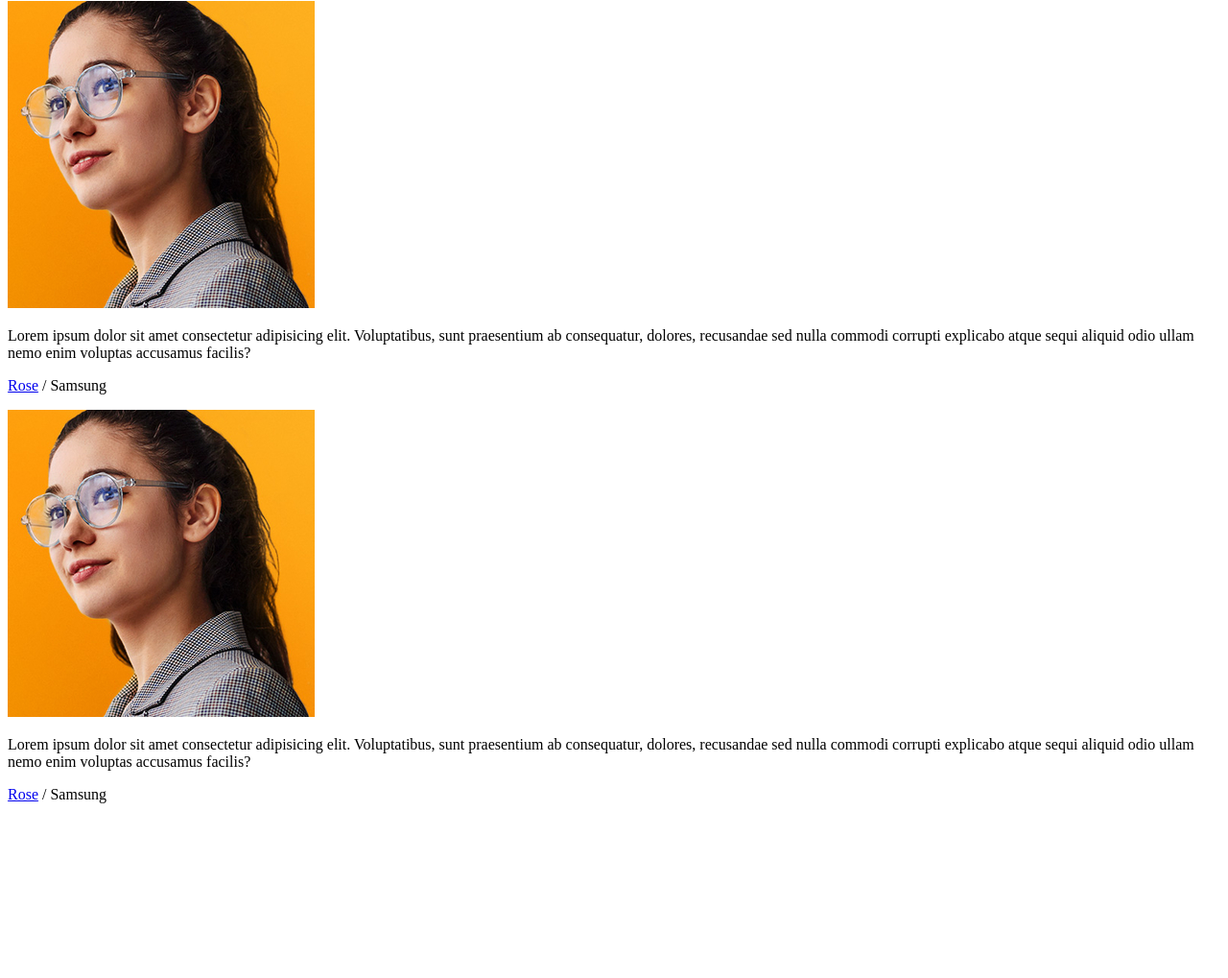
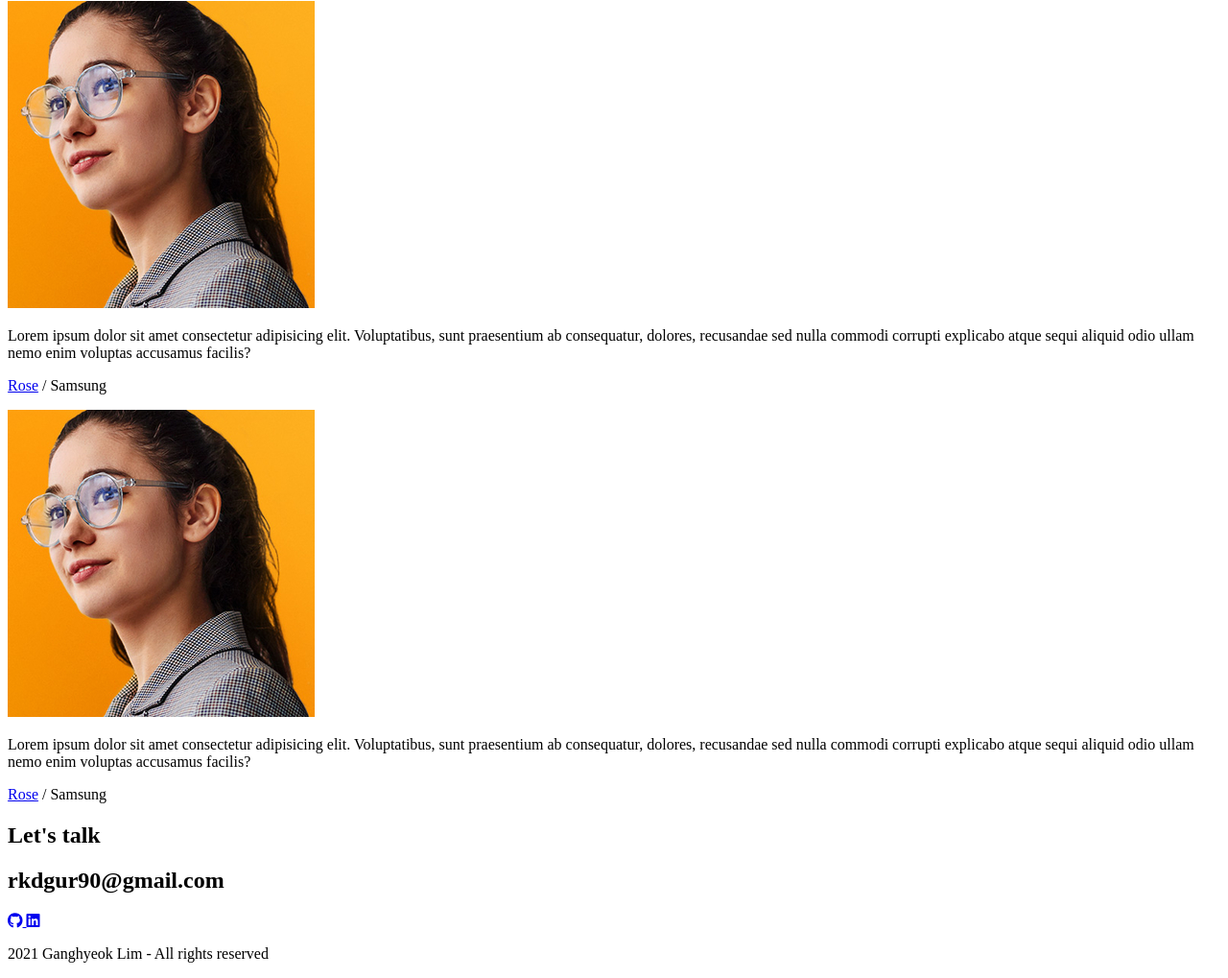
Before and after one commit to Ganghyeok/Ellie-Clone-coding-Portfolio-Website, a plain HTML site: page index.html in a window 1280 px wide. Shown: the part 4338-5357 px from the top of the page at 96% size. Before the commit the page ends 5191 px from the top, so only its background shows below. Drawn offline with Linux system fonts and the light colour scheme.

Commit message:
HTML : Contact

```diff
--- a/index.html
+++ b/index.html
@@ -287,6 +287,18 @@
       </div>
     </section>
     <!-- Contact -->
-    <section id="contact"></section>
+    <section id="contact">
+      <h1 class="contact__title">Let's talk</h1>
+      <h2 class="contact__email">rkdgur90@gmail.com</h2>
+      <div class="contact__links">
+        <a href="https://github.com/Ganghyeok" target="_blank">
+          <i class="fab fa-github"></i>
+        </a>
+        <a href="https://www.linkedin.com/in/ganghyuk-lim-605606159/" target="_blank">
+          <i class="fa fa-linkedin-square"></i>
+        </a>
+      </div>
+      <p class="contact__rights">2021 Ganghyeok Lim - All rights reserved</p>
+    </section>
 </body>
 </html>
```
